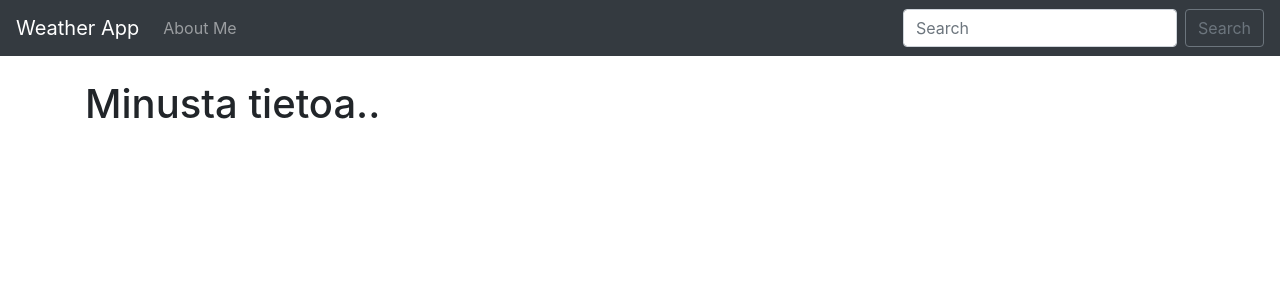
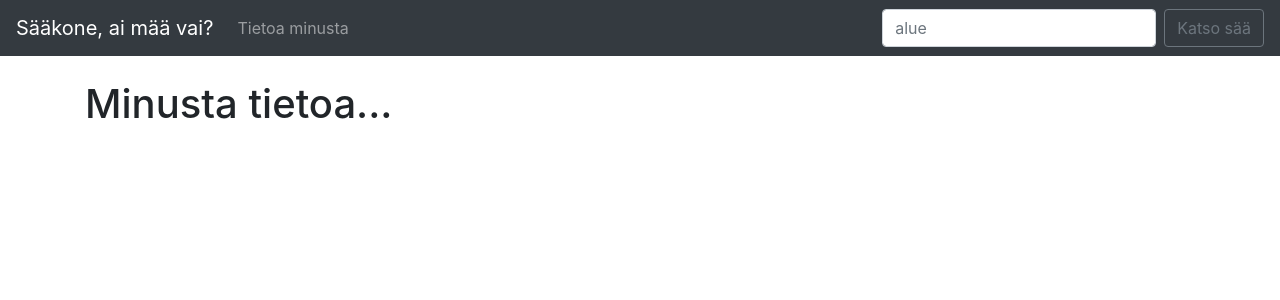
Before and after one commit to zeizeibot/djangoweather, a Django app: page /about in a window 1280 px wide. Shown: the top 300 px of the page. Run offline with Django 3.2, Linux system fonts and the light colour scheme; some libraries are stand-ins or nearby versions.

Commit message:
valmis sääkone

```diff
--- a/lookup/templates/about.html
+++ b/lookup/templates/about.html
@@ -2,6 +2,6 @@
 
 {% block content %}
 
-<h1>Minusta tietoa..</h1>
+<h1>Minusta tietoa...</h1>
 
 {% endblock %}
--- a/lookup/templates/base.html
+++ b/lookup/templates/base.html
@@ -8,11 +8,23 @@
     <!-- Bootstrap CSS -->
     <link rel="stylesheet" href="https://stackpath.bootstrapcdn.com/bootstrap/4.3.1/css/bootstrap.min.css" integrity="sha384-ggOyR0iXCbMQv3Xipma34MD+dH/1fQ784/j6cY/iJTQUOhcWr7x9JvoRxT2MZw1T" crossorigin="anonymous">
 
-    <title>Hello, world!</title>
+    <title>Sääkone</title>
+
+    <style>
+
+        .good {background-color: #0c0;}
+        .moderate {background-color: #FFFF00;}
+        .usg {background-color: #FF9900;}
+        .unhealthy {background-color: #FF0000;}
+        .veryunhealthy {background-color: #990066;}
+        .hazardous {background-color: #660000;}
+        .kylma {background-color: #4666d0;}
+
+    </style>
   </head>
   <body>
   	<nav class="navbar navbar-expand-lg navbar-dark bg-dark">
-  <a class="navbar-brand" href="{% url 'home' %}">Weather App</a>
+  <a class="navbar-brand" href="{% url 'home' %}">Sääkone, ai mää vai?</a>
   <button class="navbar-toggler" type="button" data-toggle="collapse" data-target="#navbarSupportedContent" aria-controls="navbarSupportedContent" aria-expanded="false" aria-label="Toggle navigation">
     <span class="navbar-toggler-icon"></span>
   </button>
@@ -20,12 +32,13 @@
   <div class="collapse navbar-collapse" id="navbarSupportedContent">
     <ul class="navbar-nav mr-auto">
      <li class="nav-item">
-        <a class="nav-link" href="{% url 'about' %}">About Me</a>
+        <a class="nav-link" href="{% url 'about' %}">Tietoa minusta</a>
       </li>
       </ul>
-    <form class="form-inline my-2 my-lg-0">
-      <input class="form-control mr-sm-2" type="search" placeholder="Search" aria-label="Search">
-      <button class="btn btn-outline-secondary my-2 my-sm-0" type="submit">Search</button>
+    <form action="{% url 'home' %}"class="form-inline my-2 my-lg-0" method="POST">
+          {% csrf_token %}
+      <input class="form-control mr-sm-2" type="search" placeholder="alue" aria-label="Search" name="zipcode">
+      <button class="btn btn-outline-secondary my-2 my-sm-0" type="submit">Katso sää</button>
     </form>
   </div>
 </nav>
--- a/lookup/views.py
+++ b/lookup/views.py
@@ -2,7 +2,127 @@
 from django.shortcuts import render
 
 def home(request):
-	return render(request, 'home.html', {})
+	import json
+	import requests
+	from requests_html import HTMLSession
+
+	if request.method == "POST":
+		zipcode = request.POST['zipcode']
+		s = HTMLSession()
+		query = 'pikku huopalahti'
+		url = f'https://www.google.fi/search?q=s%C3%A4%C3%A4+{zipcode}'
+		r = s.get(url)
+		temp = r.html.find('span#wob_tm', first = True).text
+		unit = r.html.find('div.vk_bk.wob-unit span.wob_t', first=True).text
+		desc = r.html.find('div.VQF4g', first=True).find('span#wob_dc', first=True).text
+#		category_color = "kylma"
+		uus_temp = int(temp)
+
+#		try:
+#			session = HTMLSession()
+#			response = session.get(url)
+
+#		except requests.exceptions.RequestException as e:
+#			response = "Error..."
+
+
+#		api_request = requests.get("https://www.google.fi/search?q=s%C3%A4%C3%A4" + zipcode)
+#		api_request = requests.get("https://www.airnowapi.org/aq/observation/zipCode/current/?format=application/json&zipCode=" + zipcode + "&distance=25&API_KEY=B232817F-BCAE-4762-8FD4-4C851B1FEDBA")
+
+#		try:
+#			api = json.loads(api_request.content)
+#		except Exception as e:
+#			api = "Error..."
+
+		if  uus_temp < 0:
+			category_description = "(<- 0) Kantsii alkaa miettii pitkii jussei"								#"(0 - 50)  Ilmanlaatu on tyydyttävä, ja ilmansaasteet aiheuttavat vain vähän tai ei lainkaan riskiä."
+			category_color = "kylma"
+			lampotila = uus_temp
+			cels = unit
+			olosuhde = desc
+			paikka = zipcode
+
+		elif uus_temp > 0:
+			category_description = "(0 ->)	No nyt on lämmin, ei muutaku shortsit päälle"
+			category_color = "good"
+			lampotila = uus_temp
+			cels = unit
+			olosuhde = desc
+			paikka = zipcode
+
+
+#		elif api[0]['Category']['Name'] == "Unhealthy for Sensitive Groups":
+#	  		category_description = "(101 -150) Herkkien ryhmien jäsenillä voi olla terveysvaikutuksia. Se vaikuttaa vähemmän todennäköisesti suuriin yleisöihin."
+#	  		category_color = "usg"
+#		elif api[0]['Category']['Name'] == "Unhealthy":
+#			category_description = "(151-200) Joillakin kansalaisilla voi olla terveysvaikutuksia; herkkien ryhmien jäsenillä voi olla vakavampia terveysvaikutuksia."
+#			category_color = "unhealthy"
+#		elif api[0]['Category']['Name'] == "Very Unhealthy":
+#			category_description = "(201-300) Terveyshälytys: Terveysvaikutusten riski kasvaa kaikille."
+#			category_color = "veryunhealthy"
+#		elif api[0]['Category']['Name'] == "Hazardous":
+#	  		category_description = "(301 ->)	Terveysvaroitus poikkeusoloista: vaikuttaa todennäköisemmin kaikkiin."
+#	  		category_color = "hazardous"
+
+
+
+		return render(request, 'home.html', {'category_description': category_description, 'category_color': category_color,'lampotila':lampotila, 'cels':cels, 'olosuhde':olosuhde, 'paikka':paikka})
+#		return render(request, 'home.html', {'api': api, 'category_description': category_description, 'category_color': category_color,'lampotila':lampotila, 'cels':cels, 'olosuhde':olosuhde, 'paikka':paikka})
+
+
+
+	else:
+
+#		api_request = requests.get("https://www.google.fi/search?q=s%C3%A4%C3%A4")
+#		api_request = requests.get("https://www.airnowapi.org/aq/observation/zipCode/current/?format=application/json&zipCode=89129&distance=25&API_KEY=B232817F-BCAE-4762-8FD4-4C851B1FEDBA")
+		s = HTMLSession()
+		query = 'Helsinki'
+		url = f'https://www.google.fi/search?q=s%C3%A4%C3%A4+{query}'
+		r = s.get(url)
+		temp = r.html.find('span#wob_tm', first = True).text
+		unit = r.html.find('div.vk_bk.wob-unit span.wob_t', first=True).text
+		desc = r.html.find('div.VQF4g', first=True).find('span#wob_dc', first=True).text
+		uus_temp = int(temp)
+#		try:
+#			api = json.loads(api_request.content)
+#		except Exception as e:
+#			api = "Error..."
+
+		if uus_temp < 0:
+			category_description =	"(<- 0) Kantsii alkaa miettii pitkii jussei"
+			category_color = "kylma"
+			lampotila = temp
+			cels = unit
+			olosuhde = desc
+			paikka = query
+
+		elif uus_temp > 0:
+			category_description = "(0 ->)	No nyt on lämmin, ei muutaku shortsit päälle"
+			category_color = "good"
+			lampotila = uus_temp
+			cels = unit
+			olosuhde = desc
+			paikka = query
+#		elif api[0]['Category']['Name'] == "Moderate":
+#			category_description = "(51 - 100)	Ilmanlaatu on hyväksyttävää. Joillekin ihmisille, erityisesti niille, jotka ovat epätavallisen herkkiä ilmansaasteille, voi kuitenkin olla riski."
+#			category_color = "moderate"
+#		elif api[0]['Category']['Name'] == "Unhealthy for Sensitive Groups":
+#	  		category_description = "(101 -150) Herkkien ryhmien jäsenillä voi olla terveysvaikutuksia. Se vaikuttaa vähemmän todennäköisesti suuriin yleisöihin."
+#	  		category_color = "usg"
+#		elif api[0]['Category']['Name'] == "Unhealthy":
+#			category_description = "(151-200) Joillakin kansalaisilla voi olla terveysvaikutuksia; herkkien ryhmien jäsenillä voi olla vakavampia terveysvaikutuksia."
+#			category_color = "unhealthy"
+#		elif api[0]['Category']['Name'] == "Very Unhealthy":
+#			category_description = "(201-300) Terveyshälytys: Terveysvaikutusten riski kasvaa kaikille."
+#			category_color = "veryunhealthy"
+#		elif api[0]['Category']['Name'] == "Hazardous":
+#	  		category_description = "(301 ->)	Terveysvaroitus poikkeusoloista: vaikuttaa todennäköisemmin kaikkiin."
+#	  		category_color = "hazardous"
+
+
+
+
+		return render(request, 'home.html', {'category_description': category_description, 'category_color': category_color,'lampotila':lampotila, 'cels':cels, 'olosuhde':olosuhde, 'paikka':paikka})
 
 
 def about(request):
```
Also changed, not shown: lookup/templates/home.html (+27 -1 lines), requirements.txt (added, +33 -0 lines), weather/settings.py (+7 -0 lines), 1 other file.
